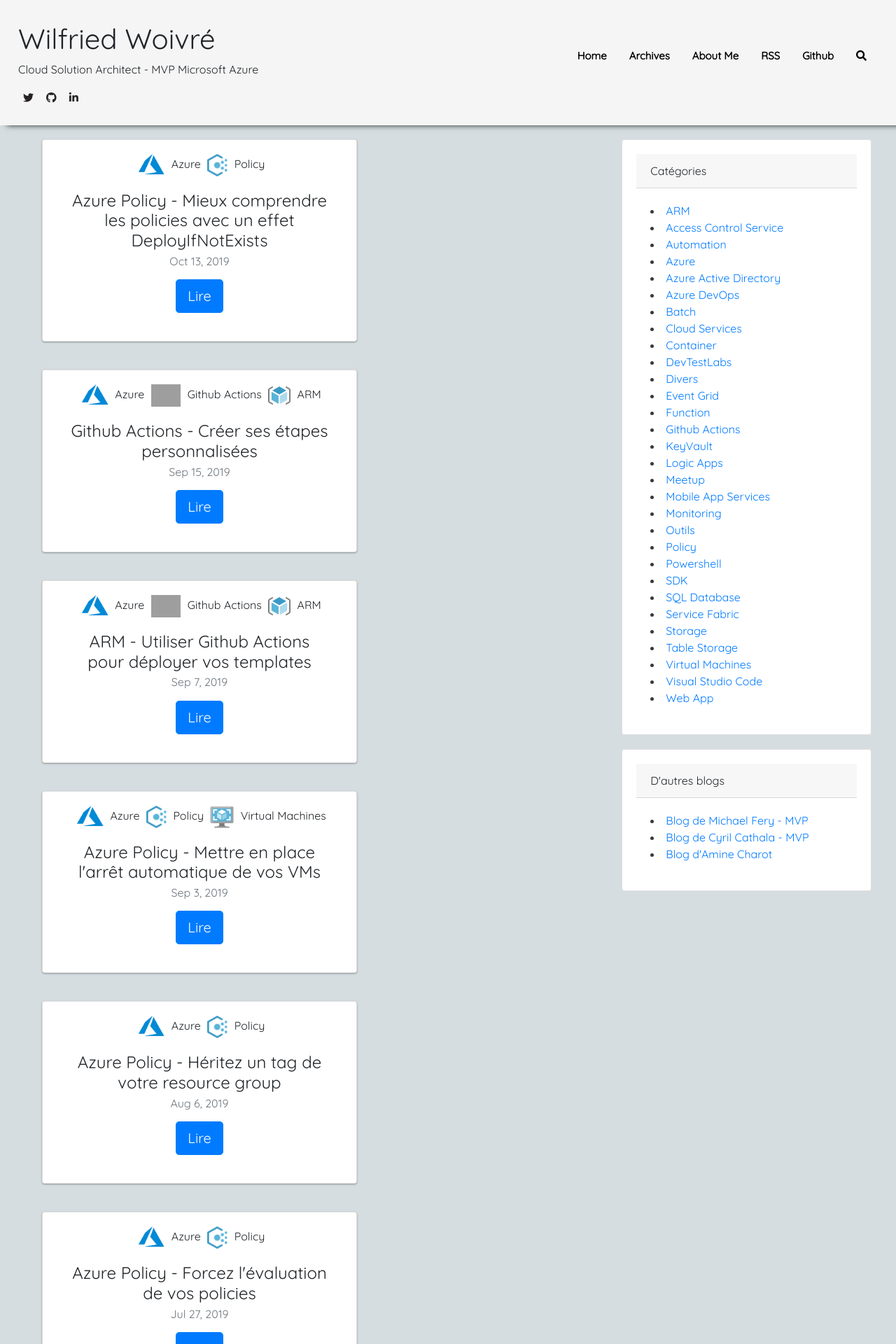
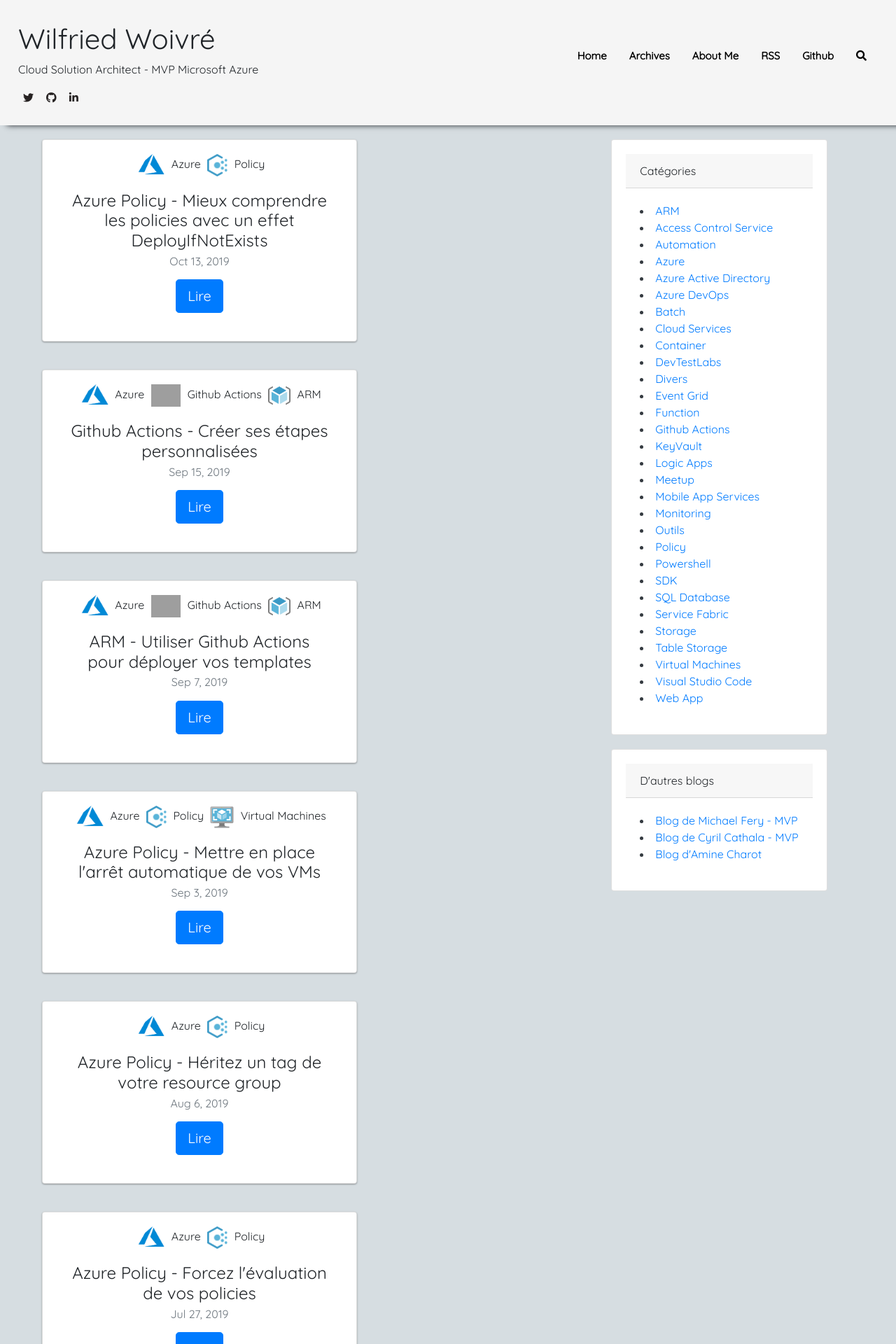
Before and after one commit to wilfriedwoivre/wilfriedwoivre.github.io, a Jekyll site: the page built from index.html, in a window 1280 px wide. Shown: the top 1920 px of the page at 70% size. Built offline with Jekyll 4.4.1, drawn with Linux system fonts in a browser that asks for light colours; nearby versions of some CDN libraries; the list of posts is cut into pages by our own code.

Commit message:
Update sidebar.html

```diff
--- a/_includes/sidebar.html
+++ b/_includes/sidebar.html
@@ -1,4 +1,4 @@
-<div class="col-lg-4 d-none d-lg-block">
+<div class="d-none d-lg-block">
     <div class="card">
         <div class="card-header">Catégories </div>
         <div class="card-body text-dark">
```
